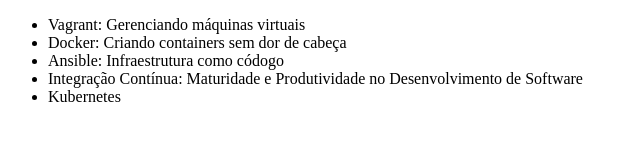
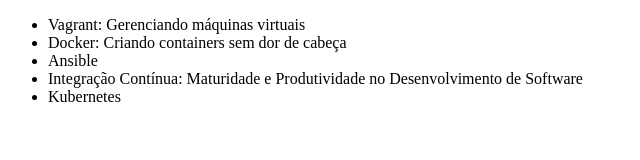
Before and after one commit to fabyolafc/alura-git, a plain HTML site: page index.html in a window 1280 px wide. Shown: the whole page, without its empty margins (0-640 px from the left). Drawn offline with Linux system fonts and the light colour scheme.

Commit message:
Revert "Mudando nome do curso de Ansible"
This reverts commit a5e07b07ae97203eeef4bd67eb0e92c5ec9cbc8d.

```diff
--- a/index.html
+++ b/index.html
@@ -8,7 +8,7 @@
     <ul>
         <li>Vagrant: Gerenciando máquinas virtuais</li>
         <li>Docker: Criando containers sem dor de cabeça</li>
-        <li>Ansible: Infraestrutura como códogo</li>
+        <li>Ansible</li>
         <li>Integração Contínua: Maturidade e Produtividade no Desenvolvimento de Software</li>
         <li>Kubernetes</li>
     </ul>
```
